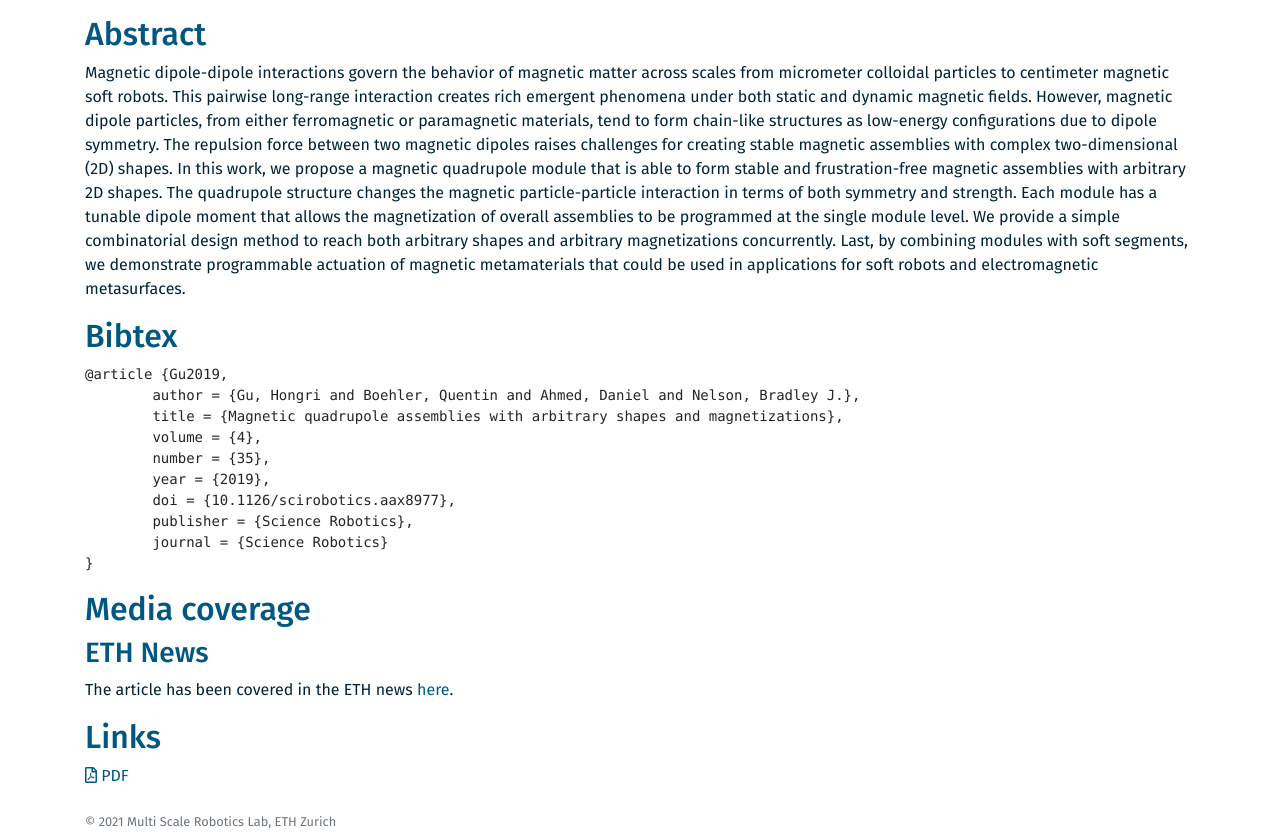
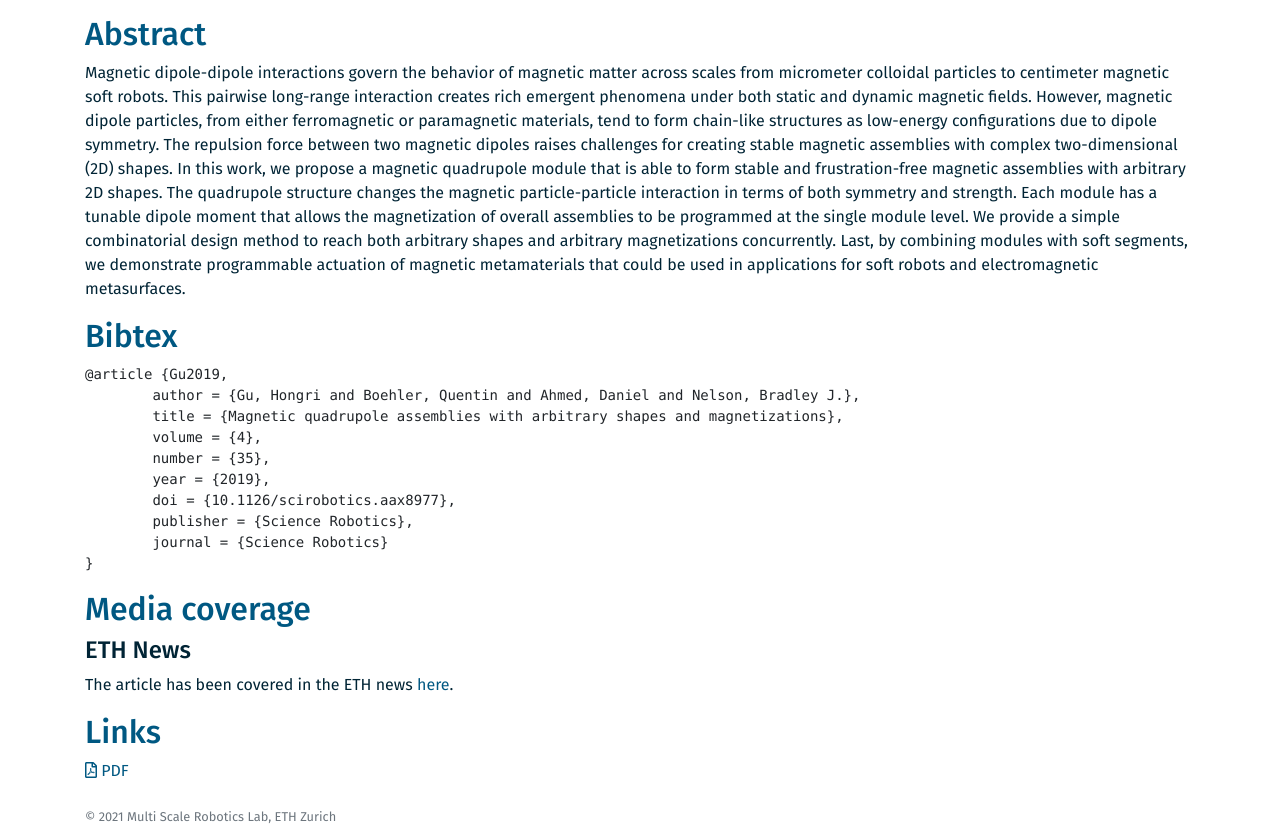
Before and after one commit to ethz-msrl/MSRL_Publications, a Jekyll site: the page built from _posts/2019-10-30-quadrupole.markdown, in a window 1280 px wide. Shown: the part 1032-1871 px from the top of the page. Built offline with Jekyll 4.4.1, drawn with Linux system fonts in a browser that asks for light colours.

```diff
--- a/_posts/2019-10-30-quadrupole.markdown
+++ b/_posts/2019-10-30-quadrupole.markdown
@@ -42,6 +42,6 @@ Magnetic dipole-dipole interactions govern the behavior of magnetic matter acros
 
 ## Media coverage ##
 
-### ETH News ###
+####  ETH News ####
 
 The article has been covered in the ETH news [here](https://ethz.ch/en/news-and-events/eth-news/news/2019/11/magnets-for-the-second-dimension.html).
```
